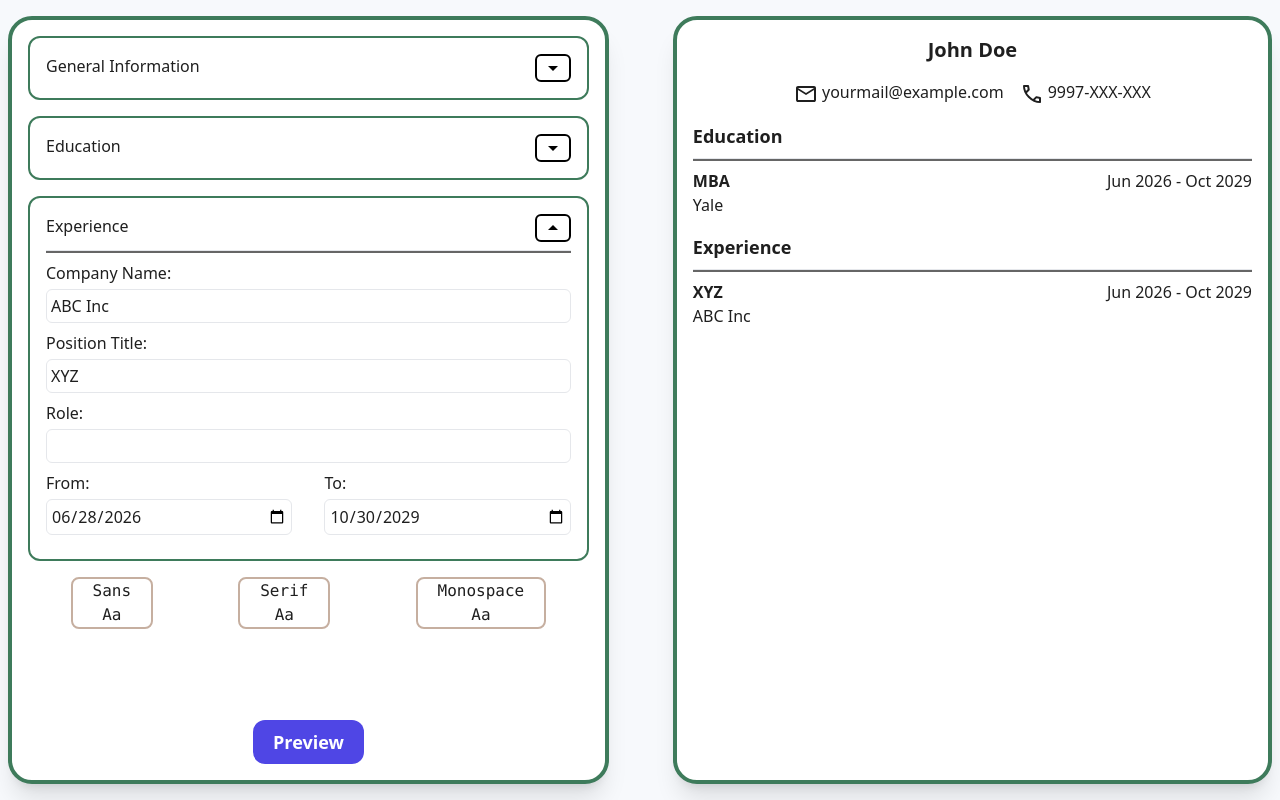
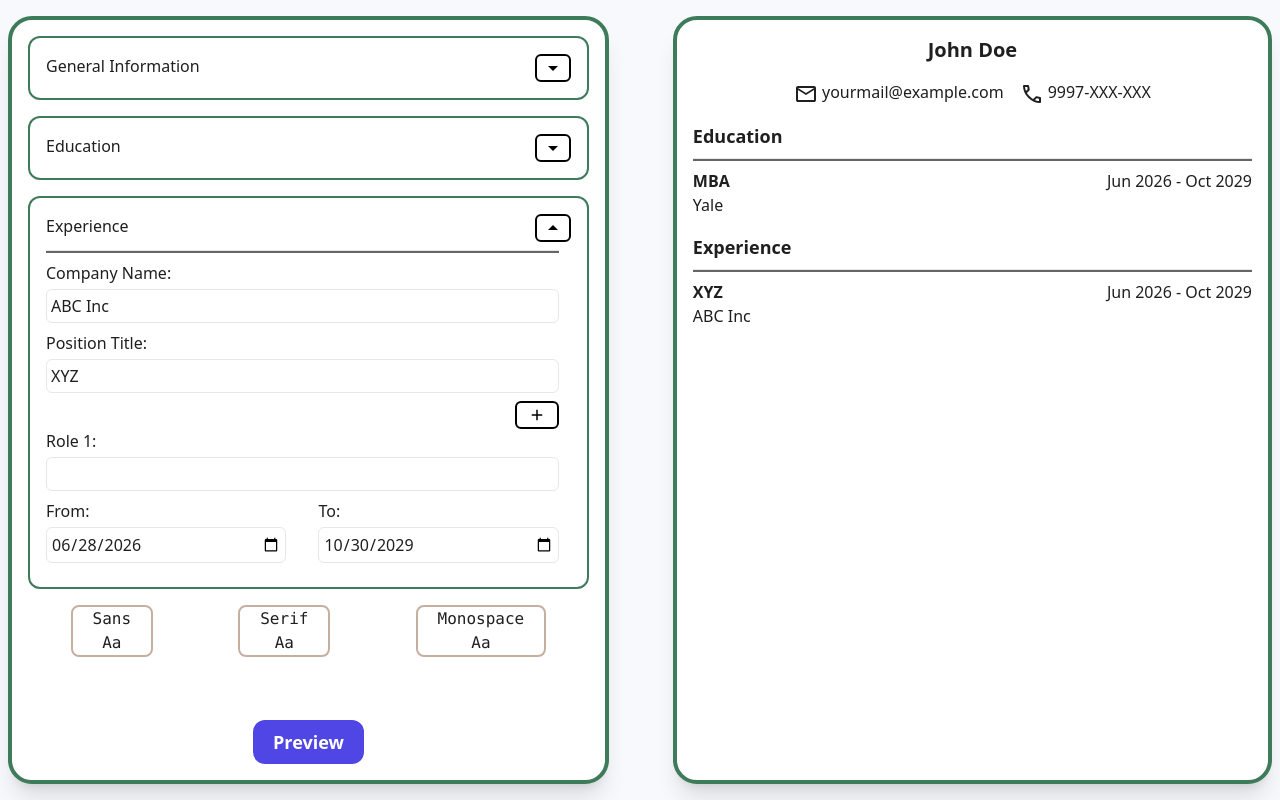
Before and after one commit to bhupexh/cv-app, a React (Vite) app: page / in a window 1280 px wide. Both pictures are taken after a click on the button 552 px from the left and 449 px from the top of the page. Built offline with nearby package versions, Linux system fonts and the light colour scheme.

Commit message:
feat: add write role as multiple points in experience

```diff
--- a/src/App.jsx
+++ b/src/App.jsx
@@ -13,7 +13,6 @@ export default function App() {
     eduto: "2029-10-30",
     company: "ABC Inc",
     position: "XYZ",
-    role: "",
     from: "2026-06-28",
     to: "2029-10-30",
   };
--- a/src/components/Experience.jsx
+++ b/src/components/Experience.jsx
@@ -1,6 +1,7 @@
 import { HR } from "./PreviewPane";
 import ToggleButton from "./ToggleButton";
 import InputField from "./InputField";
+import Roles from "./Roles";
 
 export default function Experience({
   obj,
@@ -12,8 +13,8 @@ export default function Experience({
   const fields = [
     { label: "Company Name", name: "company", type: "text" },
     { label: "Position Title", name: "position", type: "text" },
-    { label: "Role", name: "role", type: "text" },
   ];
+
   const dates = [
     { label: "From", name: "from", type: "date" },
     { label: "To", name: "to", type: "date" },
@@ -26,7 +27,7 @@ export default function Experience({
         <ToggleButton isVisible={isVisible} onClick={() => setIsVisible()} />
       </div>
       <div
-        className={`transition-max-height duration-500 overflow-hidden ${isVisible ? "max-h-96 opacity-100" : "max-h-0 opacity-0"}`}
+        className={`transition-max-height overflow-y-auto pr-3 duration-500 overflow-hidden ${isVisible ? "max-h-96 opacity-100" : "max-h-0 opacity-0"}`}
       >
         <HR />
         <div className="flex flex-col gap-2">
@@ -40,6 +41,7 @@ export default function Experience({
               name={name}
             />
           ))}
+          <Roles obj={obj} onChange={onChange} />
         </div>
         <div className="flex gap-2 pt-2 w-full h-20 lg:gap-8">
           {dates.map(({ label, name, type }) => (
--- a/src/components/PreviewPane.jsx
+++ b/src/components/PreviewPane.jsx
@@ -10,6 +10,16 @@ const PreviewPane = ({ data }) => {
   const Experience = () => {
     const from = formatDate(data.from);
     const to = formatDate(data.to);
+    const roles = Object.keys(data)
+      .filter((key) => key.startsWith("role"))
+      .sort((a, b) => {
+        const numA = parseInt(a.replace("role", ""), 10);
+        const numB = parseInt(b.replace("role", ""), 10);
+        return numA - numB;
+      })
+      .map((key) => (
+        <div className="pl-2 w-full break-words">{`- ${data[key]}`}</div>
+      ));
 
     return (
       <>
@@ -20,7 +30,7 @@ const PreviewPane = ({ data }) => {
           <div>{`${from} - ${to}`}</div>
         </div>
         <div>{data.company}</div>
-        <div className="pl-4">{data.role ? `- ${data.role}` : ""}</div>
+        <div className="pl-4 w-full">{roles}</div>
       </>
     );
   };
--- /dev/null
+++ b/src/components/Roles.jsx
@@ -0,0 +1,47 @@
+import { useState } from "react";
+import InputField from "./InputField";
+import add from "../assets/add.svg";
+
+const Roles = ({ obj, onChange }) => {
+  const [roles, setRoles] = useState([
+    <InputField
+      key={0}
+      label={"Role 1"}
+      value={obj["role1"]}
+      onChange={onChange}
+      name={"role1"}
+    />,
+  ]);
+
+  const size = roles.length;
+
+  const handleClick = () => {
+    setRoles((prevRoles) => [
+      ...prevRoles,
+      <InputField
+        key={size}
+        label={`Role ${size + 1}`}
+        value={obj[`role${size + 1}`]}
+        onChange={onChange}
+        name={`role${size + 1}`}
+      />,
+    ]);
+  };
+
+  return (
+    <div>
+      <div className="flex justify-end">
+        <button
+          type="button"
+          className="border-2 border-black px-2 rounded-md"
+          onClick={handleClick}
+        >
+          <img src={add} className="scale-75" alt="" />
+        </button>
+      </div>
+      {roles}
+    </div>
+  );
+};
+
+export default Roles;
--- a/src/styles/main.css
+++ b/src/styles/main.css
@@ -1,8 +1,6 @@
 @tailwind base;
 @tailwind components;
 @tailwind utilities;
-
-@import url("https://fonts.googleapis.com/css2?family=JetBrains+Mono:wght@400&display=swap");
 
 body {
   @apply text-[#1f1f1f];
```
Also changed, not shown: src/assets/add.svg (added).
